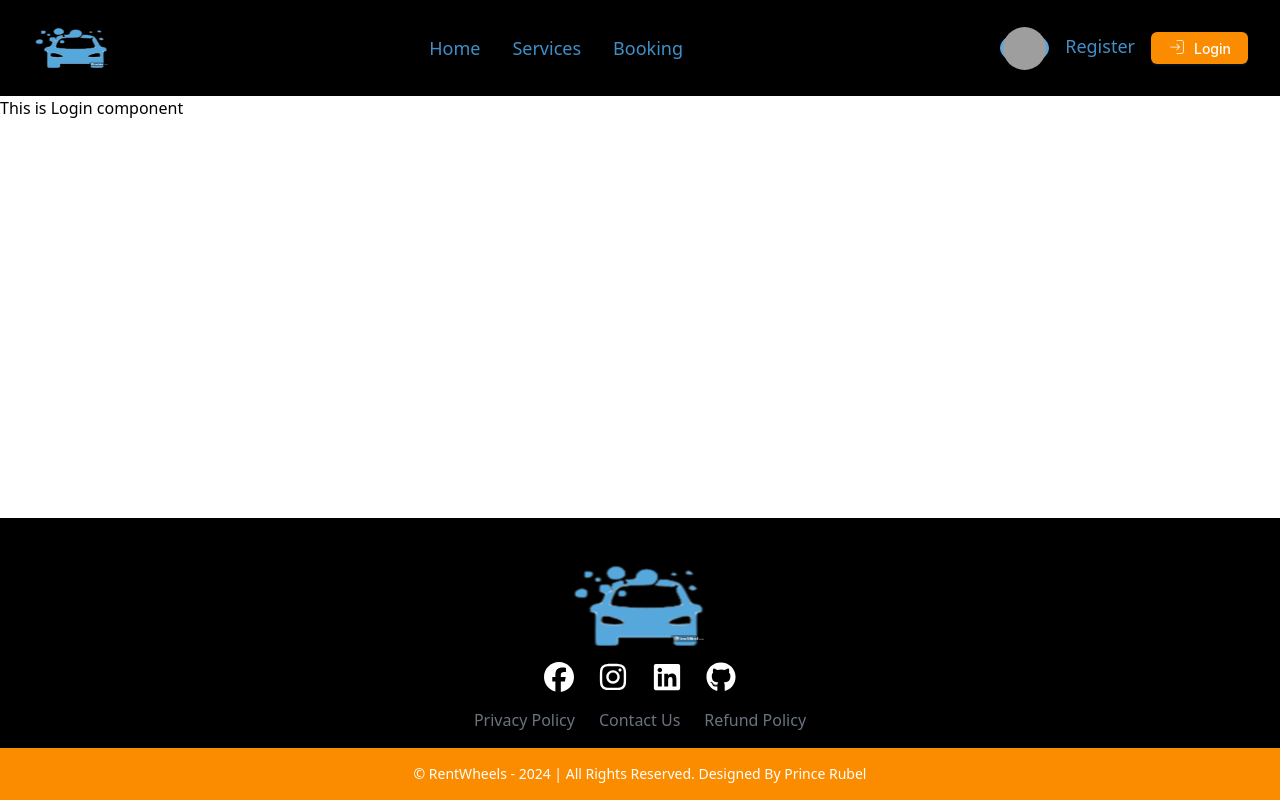
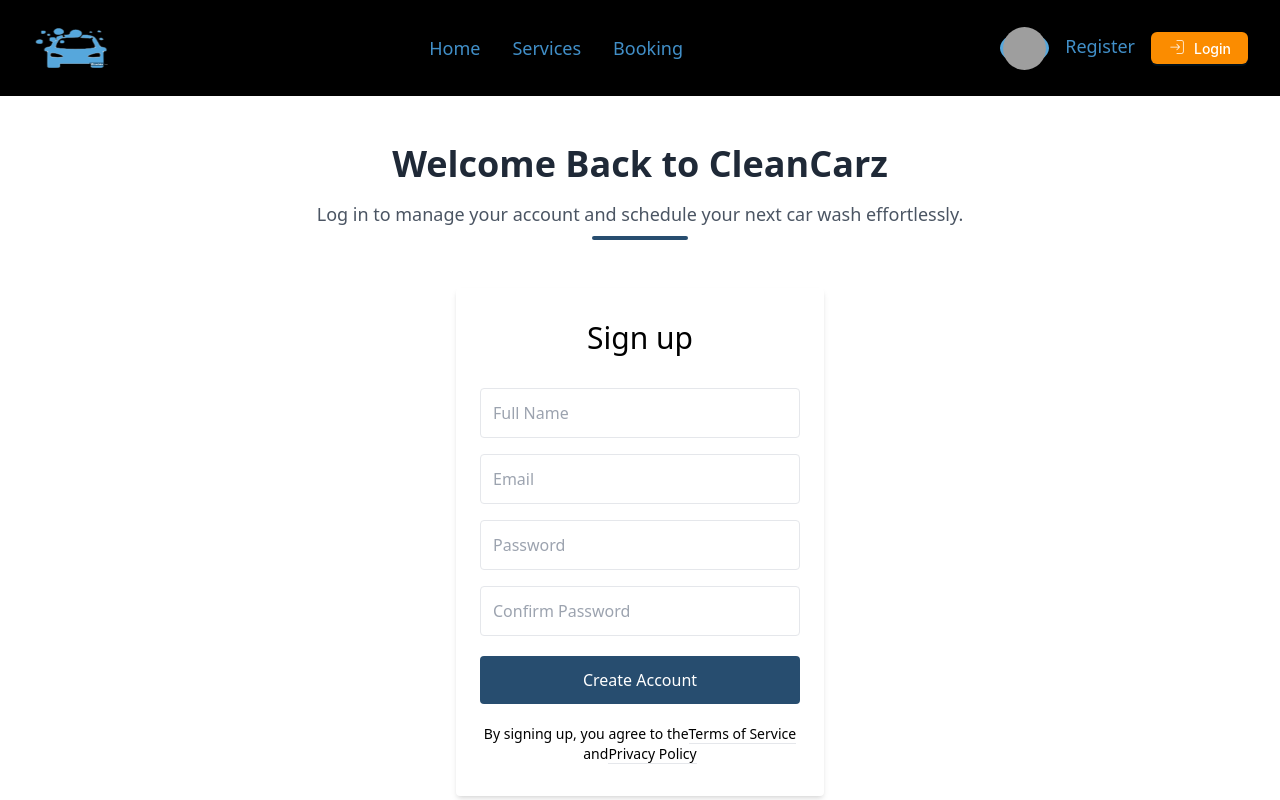
Before and after one commit to miavai649/cleanCarz-client, a React (Vite) app: page /login in a window 1280 px wide. Shown: the top 800 px of the page. Built offline with nearby package versions, Linux system fonts and the light colour scheme; grey boxes are pictures that could not be loaded.

Commit message:
log in form initialize

```diff
--- a/src/components/ui/Navbar.tsx
+++ b/src/components/ui/Navbar.tsx
@@ -3,20 +3,7 @@ import { useState, useEffect } from 'react'
 import { Link, useLocation } from 'react-router-dom'
 import { logo } from '../../assets/logo'
 import { CiLogin } from 'react-icons/ci'
-
-const largeScreenLinks = [
-  { path: '/', name: 'Home' },
-  { path: '/services', name: 'Services' },
-  { path: '/booking', name: 'Booking' }
-]
-
-const mobileNavbarLinks = [
-  { path: '/', name: 'Home' },
-  { path: '/services', name: 'Services' },
-  { path: '/booking', name: 'Booking' },
-  { path: '/register', name: 'Register' },
-  { path: '/login', name: 'Login' }
-]
+import { largeScreenLinks, mobileNavbarLinks } from '../../constants/Navbar'
 
 const items: MenuProps['items'] = [
   {
--- /dev/null
+++ b/src/constants/Navbar.ts
@@ -0,0 +1,13 @@
+export const largeScreenLinks = [
+  { path: '/', name: 'Home' },
+  { path: '/services', name: 'Services' },
+  { path: '/booking', name: 'Booking' }
+]
+
+export const mobileNavbarLinks = [
+  { path: '/', name: 'Home' },
+  { path: '/services', name: 'Services' },
+  { path: '/booking', name: 'Booking' },
+  { path: '/register', name: 'Register' },
+  { path: '/login', name: 'Login' }
+]
--- a/src/pages/login/Login.tsx
+++ b/src/pages/login/Login.tsx
@@ -1,7 +1,80 @@
 const Login = () => {
   return (
-    <div>
-      <h1>This is Login component</h1>
+    <div className='container mx-auto py-12'>
+      {/* Header */}
+      <div className='text-center mb-12'>
+        <h2 className='text-4xl font-extrabold text-gray-800 mb-4'>
+          Welcome Back to CleanCarz
+        </h2>
+        <p className='text-gray-600 text-lg'>
+          Log in to manage your account and schedule your next car wash
+          effortlessly.
+        </p>
+        <div className='mt-2 w-24 mx-auto h-1 bg-primary-800 rounded'></div>
+      </div>
+      {/* log in form */}
+      <div className='container max-w-sm mx-auto flex-1 flex flex-col items-center justify-center px-2'>
+        <div className='bg-white px-6 py-8 rounded shadow-md text-black w-full'>
+          <h1 className='mb-8 text-3xl text-center'>Sign up</h1>
+          <input
+            type='text'
+            className='block border border-grey-light w-full p-3 rounded mb-4'
+            name='fullname'
+            placeholder='Full Name'
+          />
+
+          <input
+            type='text'
+            className='block border border-grey-light w-full p-3 rounded mb-4'
+            name='email'
+            placeholder='Email'
+          />
+
+          <input
+            type='password'
+            className='block border border-grey-light w-full p-3 rounded mb-4'
+            name='password'
+            placeholder='Password'
+          />
+          <input
+            type='password'
+            className='block border border-grey-light w-full p-3 rounded mb-4'
+            name='confirm_password'
+            placeholder='Confirm Password'
+          />
+
+          <button
+            type='submit'
+            className='w-full text-center py-3 rounded bg-primary-800 text-white hover:bg-green-dark focus:outline-none my-1'>
+            Create Account
+          </button>
+
+          <div className='text-center text-sm text-grey-dark mt-4'>
+            By signing up, you agree to the
+            <a
+              className='no-underline border-b border-grey-dark text-grey-dark'
+              href='#'>
+              Terms of Service
+            </a>{' '}
+            and
+            <a
+              className='no-underline border-b border-grey-dark text-grey-dark'
+              href='#'>
+              Privacy Policy
+            </a>
+          </div>
+        </div>
+
+        <div className='text-grey-dark mt-6'>
+          Already have an account?
+          <a
+            className='no-underline border-b border-blue text-blue'
+            href='../login/'>
+            Log in
+          </a>
+          .
+        </div>
+      </div>
     </div>
   )
 }
```
